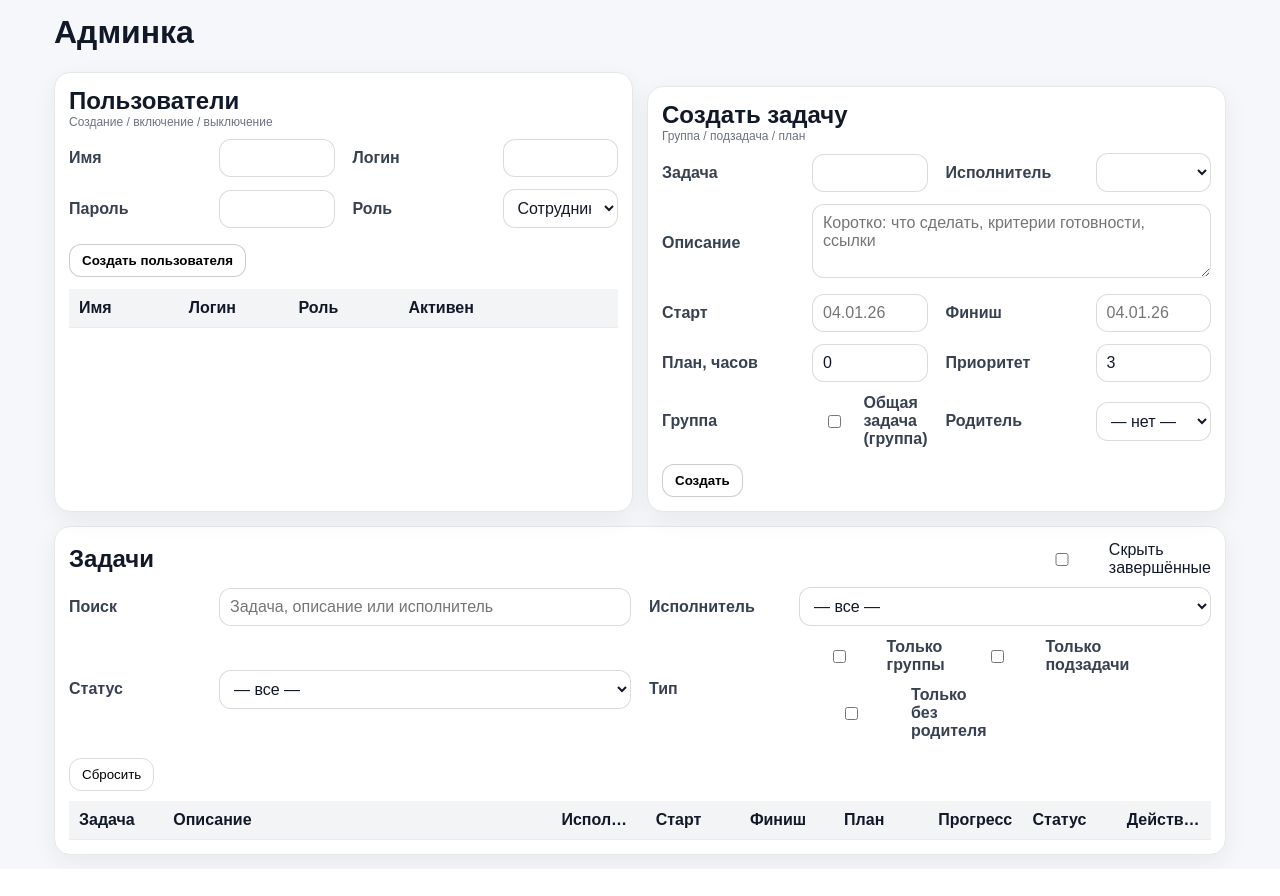
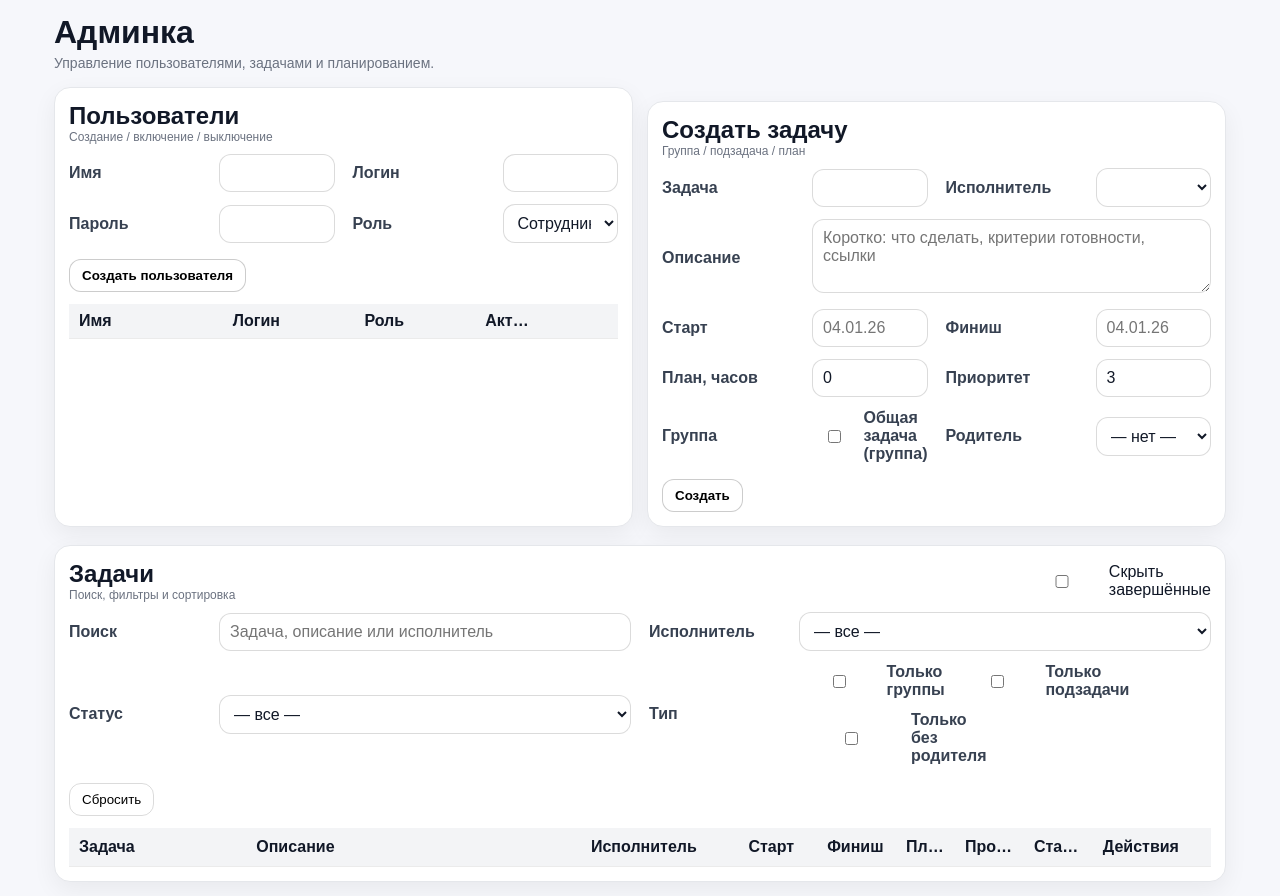
Before and after one commit to EgorKr99/Team-planner, a FastAPI app: template app/templates/admin.html in a window 1280 px wide. Shown: the part 39-935 px from the top of the page. Before the commit the page ends 908 px from the top, so only its background shows below. Run offline with FastAPI, Linux system fonts and the light colour scheme; the template is opened without the code that fills it, so the values that code supplies are empty.

Commit message:
Apply patch

```diff
--- a/app/static/app.css
+++ b/app/static/app.css
@@ -92,6 +92,10 @@ a {
   flex-wrap: wrap;
 }
 
+.section-title {
+  margin: 0;
+}
+
 /* ==========================================================================
    Forms
    ========================================================================== */
@@ -106,6 +110,15 @@ a {
   display: flex;
   gap: 10px;
   flex-wrap: wrap;
+}
+
+.form-actions--split {
+  justify-content: space-between;
+  align-items: center;
+}
+
+.form--spaced {
+  margin-top: 10px;
 }
 
 .inline-form {
@@ -179,6 +192,54 @@ textarea {
   }
   .field label {
     margin-bottom: 4px;
+  }
+}
+
+/* ==========================================================================
+   Admin
+   ========================================================================== */
+
+.admin {
+  display: grid;
+  gap: 16px;
+}
+
+.admin__header {
+  display: flex;
+  justify-content: space-between;
+  align-items: flex-start;
+  gap: 12px;
+}
+
+.admin__title {
+  margin: 0;
+}
+
+.admin__subtitle {
+  margin-top: 4px;
+  color: #6b7280;
+  font-size: 14px;
+}
+
+.admin__grid {
+  display: grid;
+  gap: 14px;
+  grid-template-columns: repeat(2, minmax(0, 1fr));
+}
+
+.admin__tasks {
+  margin-top: 2px;
+}
+
+.filter-chips {
+  display: flex;
+  flex-wrap: wrap;
+  gap: 12px;
+}
+
+@media (max-width: 980px) {
+  .admin__grid {
+    grid-template-columns: 1fr;
   }
 }
 
@@ -259,12 +320,14 @@ textarea {
   vertical-align: top;
   overflow: hidden;
   text-overflow: ellipsis;
+  word-break: break-word;
 }
 
 .table th {
   background: #f3f4f6;
   text-align: left;
   font-weight: 600;
+  white-space: nowrap;
 }
 
 .summary {
@@ -279,6 +342,19 @@ textarea {
 #tasksTable th:nth-child(2),
 #tasksTable td:nth-child(2) {
   width: 34%;
+}
+
+.table--compact th,
+.table--compact td {
+  padding: 8px 10px;
+}
+
+.table--admin td {
+  vertical-align: middle;
+}
+
+.table-wrap--spaced {
+  margin-top: 12px;
 }
 
 /* Подзадачи */
--- a/app/templates/admin.html
+++ b/app/templates/admin.html
@@ -4,18 +4,24 @@
 {% block content %}
 {% set role_ru = {'admin':'Администратор', 'employee':'Сотрудник', 'viewer':'Наблюдатель'} %}
 
-<h1 style="margin-top:0;">Админка</h1>
+<div class="admin">
+    <div class="admin__header">
+        <div>
+            <h1 class="admin__title">Админка</h1>
+            <div class="admin__subtitle">Управление пользователями, задачами и планированием.</div>
+        </div>
+    </div>
 
-<div class="grid grid--2">
+    <div class="admin__grid">
         <section class="card">
             <div class="card-head">
                 <div>
-                <h2 style="margin:0;">Пользователи</h2>
+                    <h2 class="section-title">Пользователи</h2>
                     <div class="small">Создание / включение / выключение</div>
                 </div>
             </div>
 
-        <form method="post" action="/admin/users/create" class="form" style="margin-top:10px;">
+            <form method="post" action="/admin/users/create" class="form form--spaced">
                 <div class="form-grid">
                     <div class="form-row2">
                         <div class="field">
@@ -53,8 +59,15 @@
                 </div>
             </form>
 
-        <div class="table-wrap" style="margin-top:12px;">
-            <table class="table">
+            <div class="table-wrap table-wrap--spaced">
+                <table class="table table--compact">
+                    <colgroup>
+                        <col style="width: 28%">
+                        <col style="width: 24%">
+                        <col style="width: 22%">
+                        <col style="width: 12%">
+                        <col style="width: 14%">
+                    </colgroup>
                     <thead>
                     <tr>
                         <th>Имя</th>
@@ -89,12 +102,12 @@
         <section class="card">
             <div class="card-head">
                 <div>
-                <h2 style="margin:0;">Создать задачу</h2>
+                    <h2 class="section-title">Создать задачу</h2>
                     <div class="small">Группа / подзадача / план</div>
                 </div>
             </div>
 
-        <form method="post" action="/admin/tasks/create" class="form" style="margin-top:10px;">
+            <form method="post" action="/admin/tasks/create" class="form form--spaced">
                 <div class="form-grid">
                     <div class="form-row2">
                         <div class="field">
@@ -179,9 +192,12 @@
         </section>
     </div>
 
-<section class="card" style="margin-top:14px;">
+    <section class="card admin__tasks">
         <div class="card-head">
-        <h2 style="margin:0;">Задачи</h2>
+            <div>
+                <h2 class="section-title">Задачи</h2>
+                <div class="small">Поиск, фильтры и сортировка</div>
+            </div>
 
             <label class="checkbox">
                 <input type="checkbox" id="hideCompleted">
@@ -189,7 +205,7 @@
             </label>
         </div>
 
-    <div class="form" style="margin-top:10px;">
+        <div class="form form--spaced">
             <div class="form-grid">
                 <div class="form-row2">
                     <div class="field">
@@ -227,15 +243,17 @@
 
                     <div class="field">
                         <label>Тип</label>
-                    <div class="control" style="display:flex; gap:12px; flex-wrap:wrap;">
+                        <div class="control">
+                            <div class="filter-chips">
                                 <label class="checkbox"><input type="checkbox" id="flt_only_groups"> Только группы</label>
                                 <label class="checkbox"><input type="checkbox" id="flt_only_children"> Только подзадачи</label>
                                 <label class="checkbox"><input type="checkbox" id="flt_only_root"> Только без родителя</label>
                             </div>
                         </div>
                     </div>
+                </div>
 
-            <div class="form-actions">
+                <div class="form-actions form-actions--split">
                     <button type="button" class="btn btn--ghost" id="flt_reset">Сбросить</button>
                     <div class="muted small" id="flt_hint"></div>
                 </div>
@@ -243,8 +261,19 @@
         </div>
 
 
-    <div class="table-wrap" style="margin-top:10px;">
-        <table class="table" id="tasksTable">
+        <div class="table-wrap table-wrap--spaced">
+            <table class="table table--admin" id="tasksTable">
+                <colgroup>
+                    <col style="width: 18%">
+                    <col style="width: 28%">
+                    <col style="width: 16%">
+                    <col style="width: 8%">
+                    <col style="width: 8%">
+                    <col style="width: 6%">
+                    <col style="width: 7%">
+                    <col style="width: 7%">
+                    <col style="width: 12%">
+                </colgroup>
                 <thead>
                 <tr>
                     <th class="sort-th" data-sort="title">Задача</th>
@@ -325,6 +354,7 @@
             </table>
         </div>
     </section>
+</div>
 {% endblock %}
 
 {% block scripts %}
--- a/app/templates/base.html
+++ b/app/templates/base.html
@@ -4,7 +4,7 @@
   <meta charset="utf-8">
   <meta name="viewport" content="width=device-width, initial-scale=1">
   <title>{% block title %}Team Planner{% endblock %}</title>
-  <link rel="stylesheet" href="{{ url_for('static', path='app.css') }}?v=3">
+  <link rel="stylesheet" href="{{ url_for('static', path='app.css') }}?v=4">
 </head>
 <body>
   {% set role_ru = {'admin':'Администратор', 'employee':'Сотрудник', 'viewer':'Наблюдатель'} %}
```
Also changed, not shown: 1 other file. Lines whose indentation alone changed are shown as unchanged.
